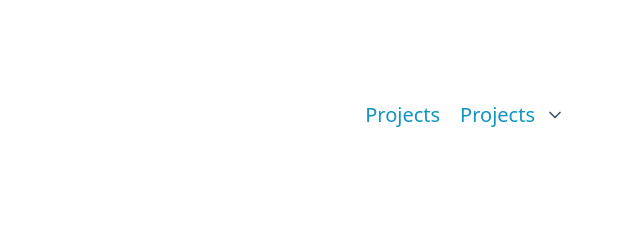
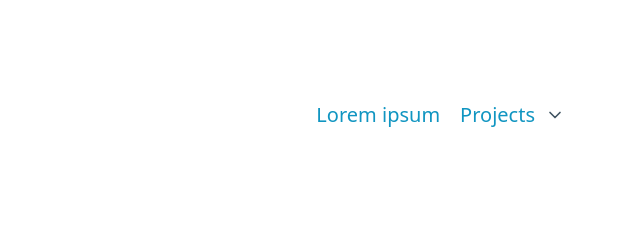
Before and after one commit to RWDevelopment/RWDevelopment.github.io, a plain HTML site: page index.html in a window 1280 px wide. Shown: the top 240 px of the page, 640-1280 px from the left. Drawn offline with nearby package versions, Linux system fonts and the light colour scheme.

Commit message:
Update index.html

```diff
--- a/index.html
+++ b/index.html
@@ -23,7 +23,7 @@
           <li><strong>RWDevelopment.github.io</strong></li>
         </ul>
         <ul>
-          <li><a href="#">Projects</a></li>
+          <li><a href="#">Lorem ipsum</a></li>
           <li>
             <details role="list" dir="rtl">
             <summary aria-haspopup="listbox" role="link">Projects</summary>
```
